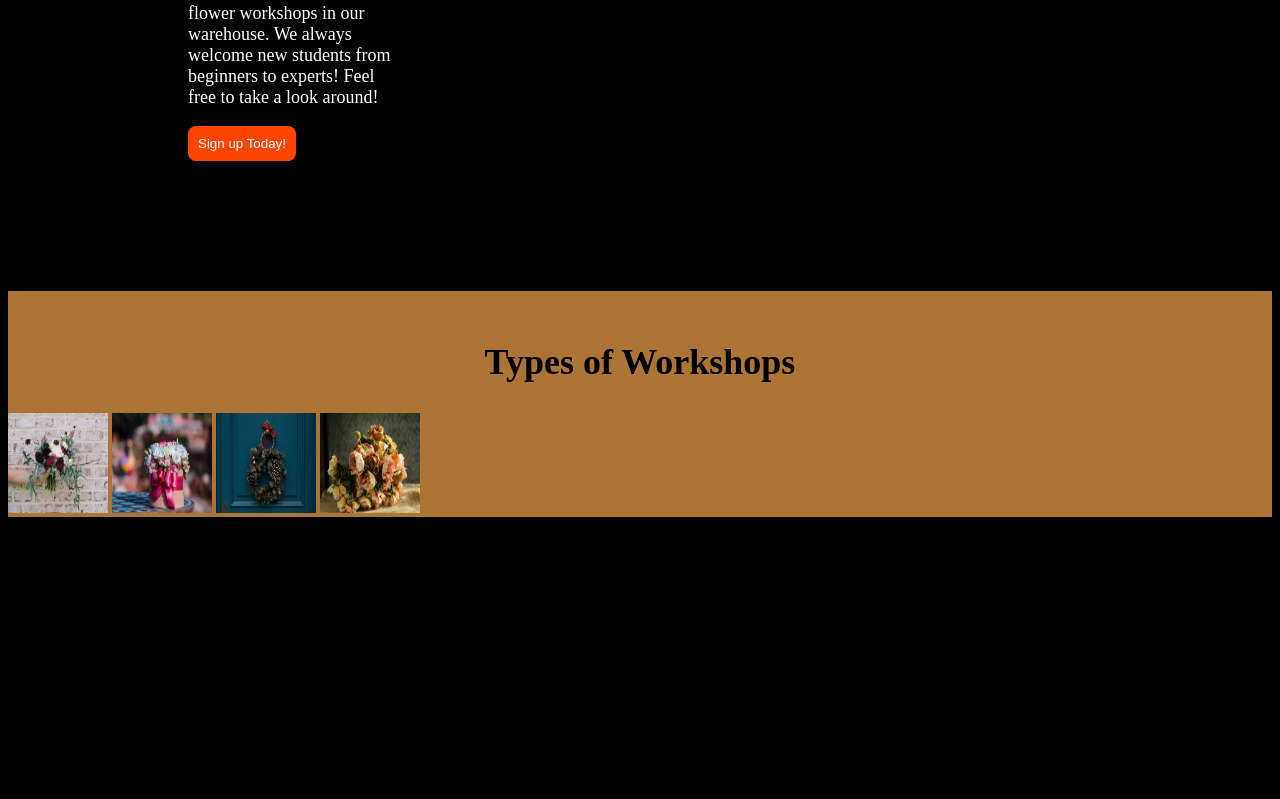
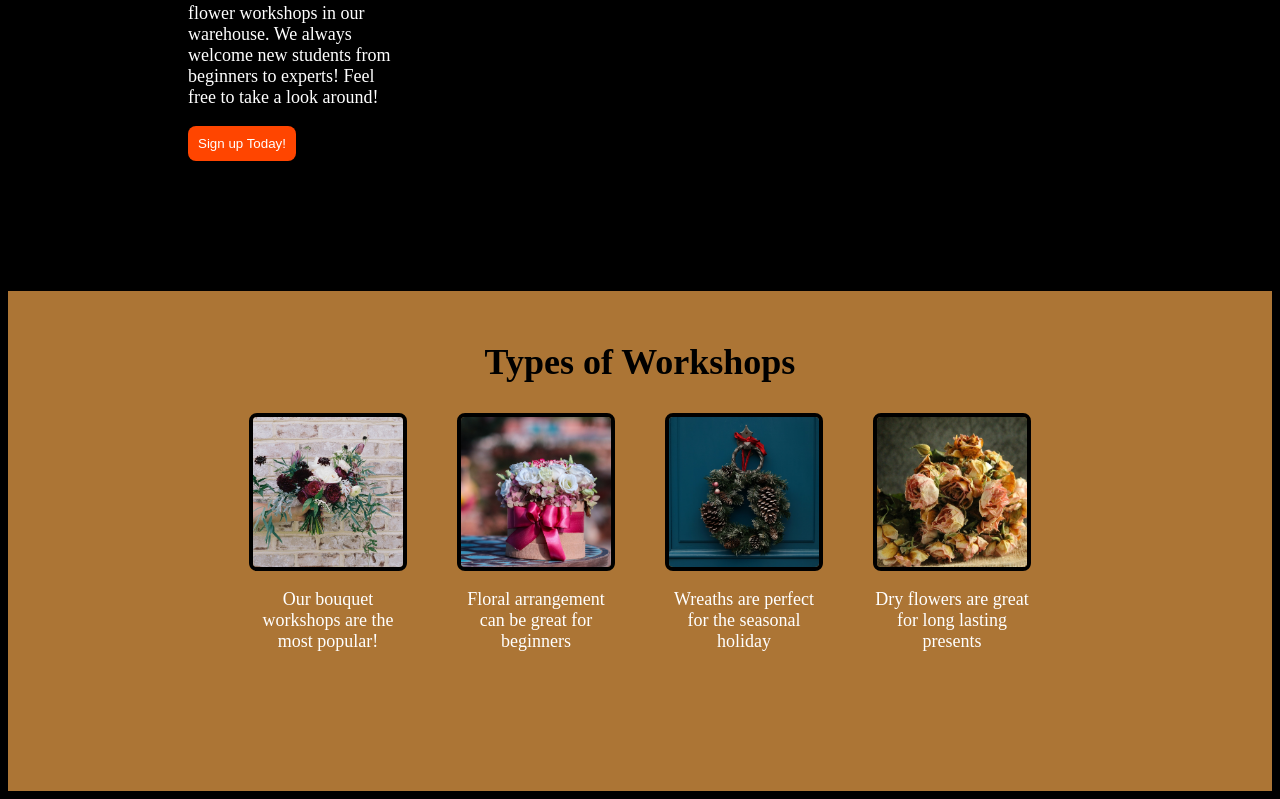
Before and after one commit to jkimsuzuki/odin-landing-page, a plain HTML site: page index.html in a window 1280 px wide. Shown: the part 451-1250 px from the top of the page. Before the commit the page ends 976 px from the top, so only its background shows below. Drawn offline with Linux system fonts and the light colour scheme.

Commit message:
Finished with the information section.
Added images with borders and rounded corners.
Aligned images using flex. Aligned text underneath
with same proportions as image plus 8px to
account for the image border.

```diff
--- a/index.html
+++ b/index.html
@@ -34,11 +34,17 @@
     <div class="title">
         <h2>Types of Workshops</h2>
     </div>
-    <div class="workshop-images">
-    <img src="images/bouquet.jpg" alt="flower bouquet">
-    <img src="images/arrangement.jpg" alt="flower arrangement">
-    <img src="images/wreath.jpg" alt="christmas wreath">
-    <img src="images/dry-flower.jpg" alt="dry flower bouquet">
+     <div class="workshop-images">
+      <img src="images/bouquet.jpg" alt="flower bouquet">
+      <img src="images/arrangement.jpg" alt="flower arrangement">
+      <img src="images/wreath.jpg" alt="christmas wreath">
+      <img src="images/dry-flower.jpg" alt="dry flower bouquet">
+     </div>
+     <div class="image-text">
+      <p>Our bouquet workshops are the most popular!</p>
+      <p>Floral arrangement can be great for beginners</p>
+      <p>Wreaths are perfect for the seasonal holiday</p>
+      <p>Dry flowers are great for long lasting presents</p>
     </div>
   </div>
 </body>
--- a/styles.css
+++ b/styles.css
@@ -89,16 +89,34 @@ h2 {
 
 .information {
     background-color: rgb(172, 117, 53);
+    height: 500px;
 }
 
 .workshop-images {
-    display:
+    display: flex;
+    align-items: center;
+    justify-content: center;
+    gap: 50px;
 }
 
 .workshop-images > img {
-    width: 100px;
-    height: 100px;
+    width: 150px;
+    height: 150px;
     margin: 0;
+    border-radius: 8px;
+    object-fit: cover;
+    border: 4px solid black;
+}
+
+.image-text {
+    display: flex;
+    flex-wrap: wrap;
     align-items: center;
     justify-content: center;
+    gap: 50px;
+    text-align: center;
 }
+
+.image-text > p {
+    width: 158px;
+}
```
